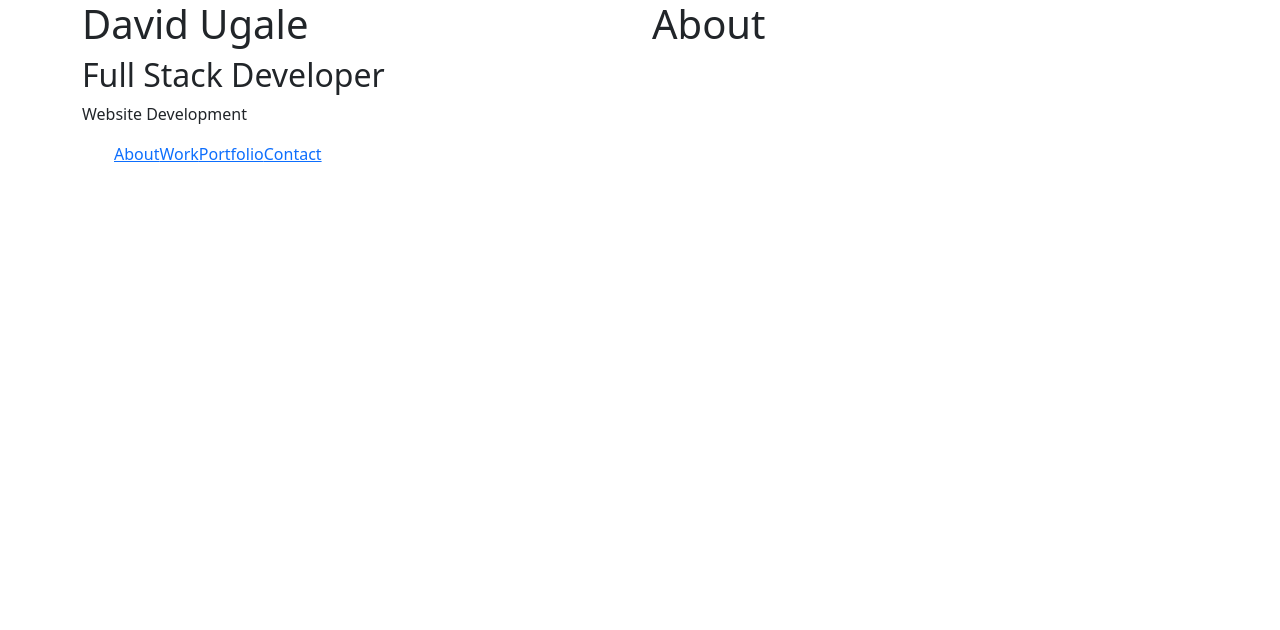
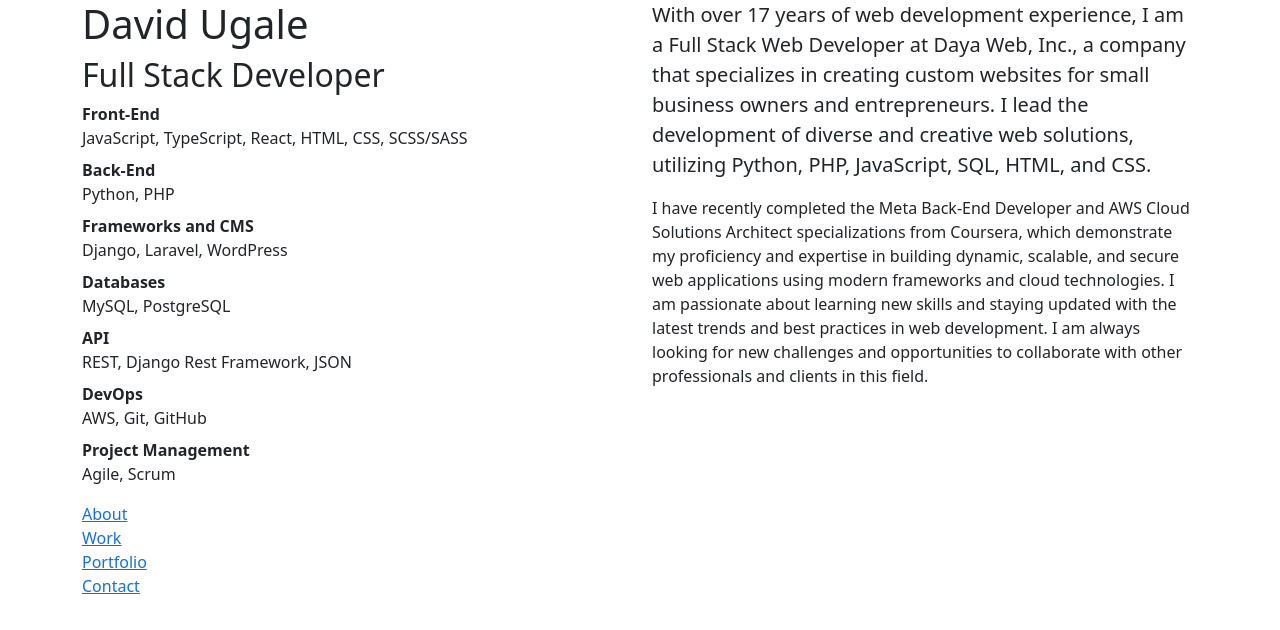
Before and after one commit to dugale/portfolio, a React (Create React App) app: page / in a window 1280 px wide. Shown: the top 630 px of the page. Built offline with nearby package versions, Linux system fonts and the light colour scheme.

Commit message:
About updates

```diff
--- a/src/About.js
+++ b/src/About.js
@@ -1,6 +1,13 @@
 function About() {
     return (
-        <h1>About</h1>
+        <>
+            <p class="lead">
+                With over 17 years of web development experience, I am a Full Stack Web Developer at Daya Web, Inc., a company that specializes in creating custom websites for small business owners and entrepreneurs. I lead the development of diverse and creative web solutions, utilizing Python, PHP, JavaScript, SQL, HTML, and CSS.
+            </p>
+            <p>
+                I have recently completed the Meta Back-End Developer and AWS Cloud Solutions Architect specializations from Coursera, which demonstrate my proficiency and expertise in building dynamic, scalable, and secure web applications using modern frameworks and cloud technologies. I am passionate about learning new skills and staying updated with the latest trends and best practices in web development. I am always looking for new challenges and opportunities to collaborate with other professionals and clients in this field.
+            </p>
+        </>
     );
 }
 
--- a/src/App.js
+++ b/src/App.js
@@ -13,7 +13,22 @@ function Header() {
     <header>
       <h1>David Ugale</h1>
       <h2>Full Stack Developer</h2>
-      <p>Website Development</p>
+      <dl>
+        <dt>Front-End</dt>
+        <dd>JavaScript, TypeScript, React, HTML, CSS, SCSS/SASS</dd>
+        <dt>Back-End</dt>
+        <dd>Python, PHP</dd>
+        <dt>Frameworks and CMS</dt>
+        <dd>Django, Laravel, WordPress</dd>
+        <dt>Databases</dt>
+        <dd>MySQL, PostgreSQL</dd>
+        <dt>API</dt>
+        <dd>REST, Django Rest Framework, JSON</dd>
+        <dt>DevOps</dt>
+        <dd>AWS, Git, GitHub</dd>
+        <dt>Project Management</dt>
+        <dd>Agile, Scrum</dd>
+      </dl>
     </header>
   );
 }
@@ -21,11 +36,19 @@ function Header() {
 function Nav() {
   return (
     <nav>
-      <ul>
-        <Link to="/">About</Link>
-        <Link to="/work">Work</Link>
-        <Link to="/portfolio">Portfolio</Link>
-        <Link to="/contact">Contact</Link>
+      <ul class="nav flex-column">
+        <li class="nav-item">
+          <Link to="/">About</Link>
+        </li>
+        <li class="nav-item">
+          <Link to="/work">Work</Link>
+        </li>
+        <li class="nav-item">
+          <Link to="/portfolio">Portfolio</Link>
+        </li>
+        <li class="nav-item">
+          <Link to="/contact">Contact</Link>
+        </li>
       </ul>
     </nav>
   );
```
